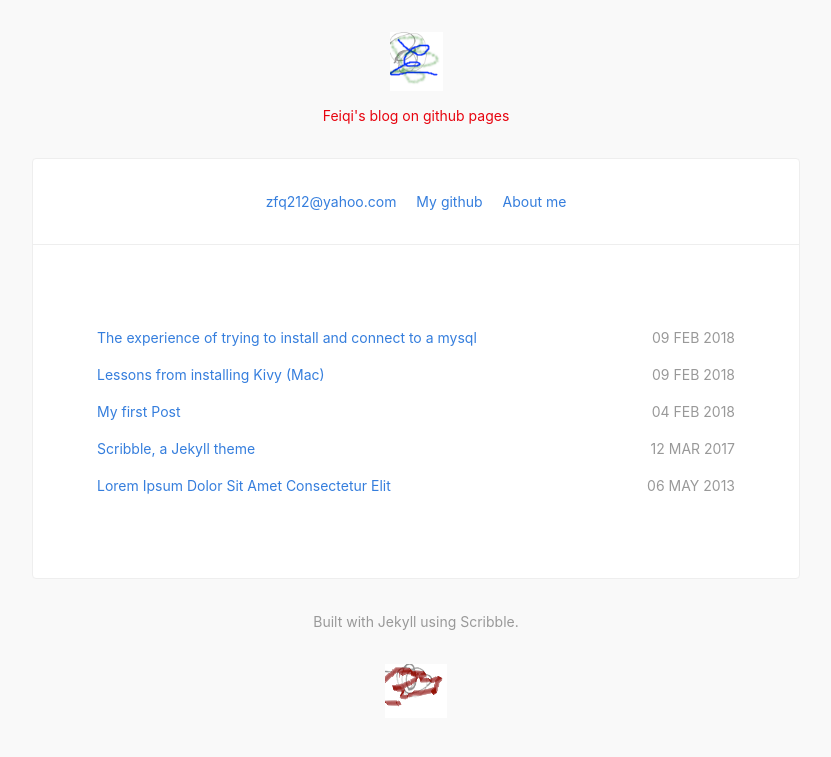
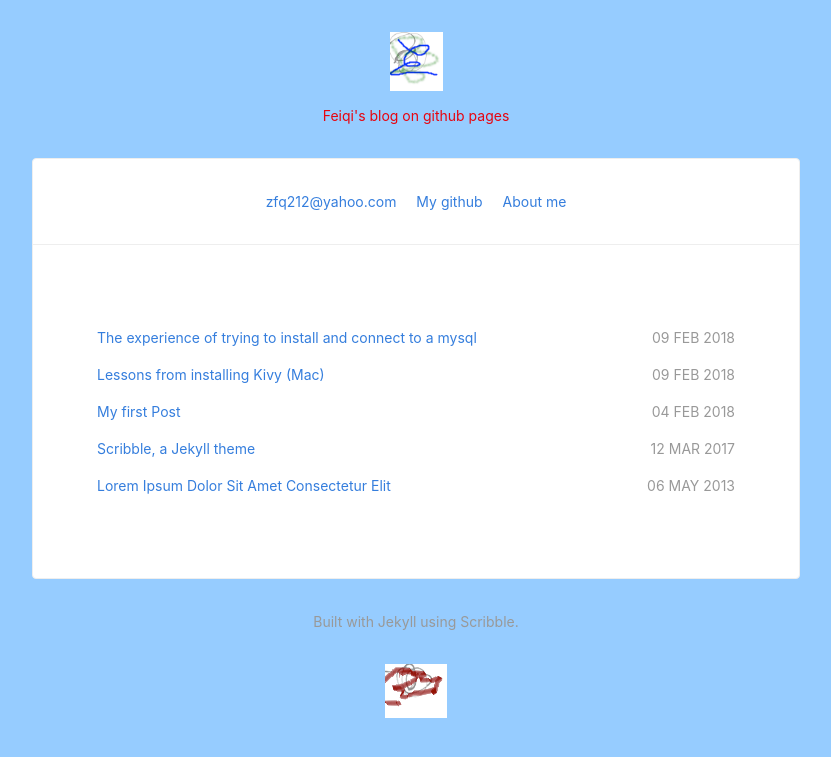
Before and after one commit to zfq212git/zfq212git.github.io, a Jekyll site: the page built from index.html, in a window 1280 px wide. Shown: the top 757 px of the page, without its empty margins (224-1055 px from the left). Built offline with Jekyll 4.4.1, drawn with Linux system fonts in a browser that asks for light colours; nearby versions of some CDN libraries.

Commit message:
Update default.html

```diff
--- a/_layouts/default.html
+++ b/_layouts/default.html
@@ -7,7 +7,7 @@
     <title>{{ page.title }} - {{ site.title }}</title>
     {% include head.html %}
   </head>
-  <body class="lh-copy dark-red pa0 f6 sans-serif bg-super-white">
+  <body class="lh-copy dark-red pa0 f6 sans-serif bg-light-blue">
     <header class="tc mt4">
       <a href="{{ site.url }}">
         <img src="{{ site.url }}/images/scribble.png" alt="Home" width="53" height="59">
```
